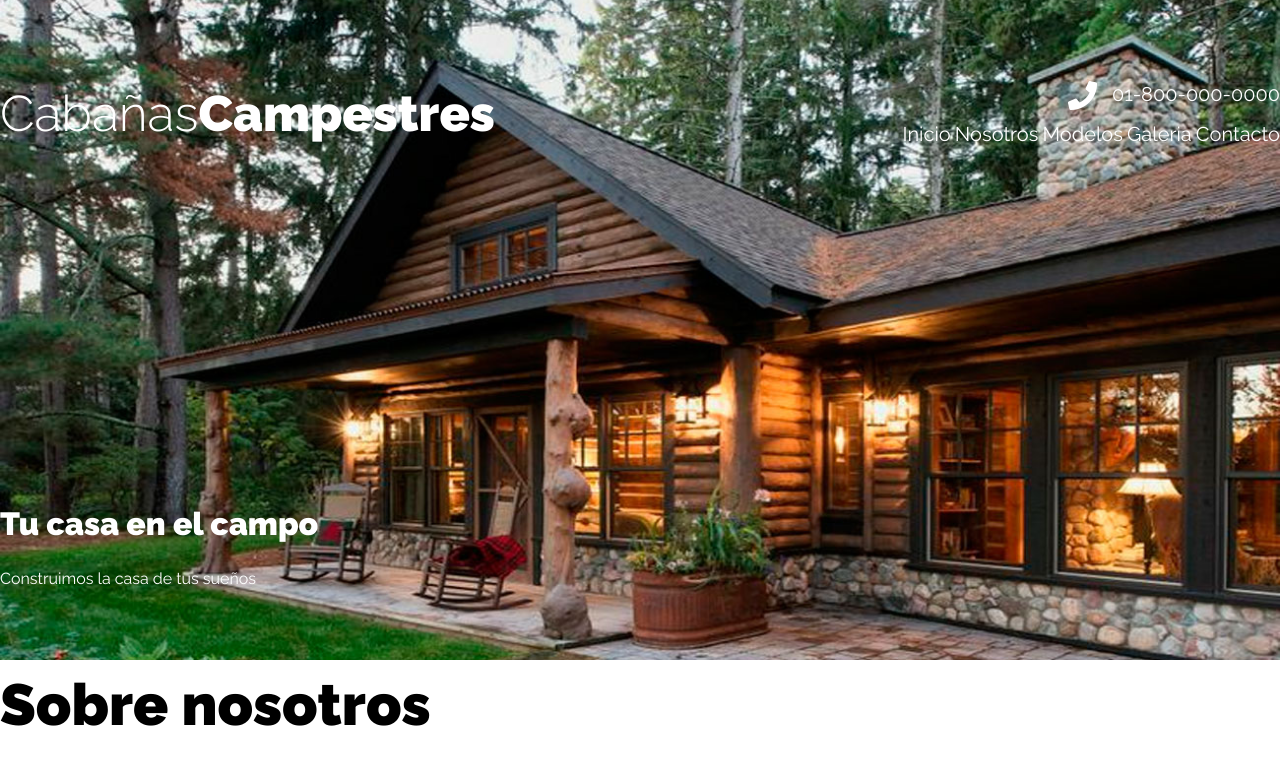
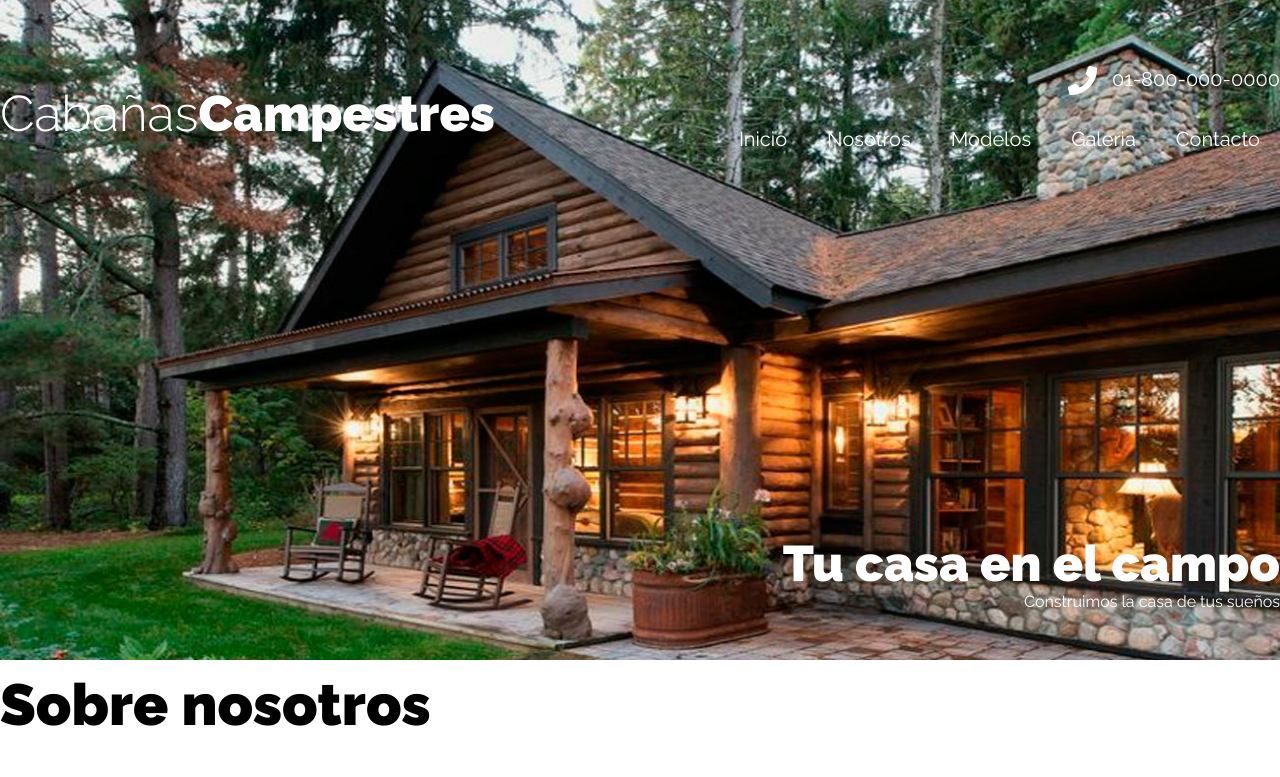
Before and after one commit to ferkuellar/proy_1, a plain HTML site: page index.html in a window 1280 px wide. Shown: the top 777 px of the page. Drawn offline with Linux system fonts and the light colour scheme.

Commit message:
se tremino parcialmente el HEADER

```diff
--- a/css/styles.css
+++ b/css/styles.css
@@ -125,3 +125,61 @@ img {
     color: var(--blanco);
     font-size: 2rem;
 }
+
+.navegacion {
+    display: flex;
+    flex-direction: column;
+    align-items: center;
+    width: 100%;
+    margin-top: 1rem;
+}
+
+@media(min-width: 768px){
+    .navegacion {
+        flex-direction: row;
+    }
+}
+
+.navegacion a {
+    padding: .5rem;
+    transition: background-color 300ms;
+    width: 100%;
+    text-align: center;
+}
+
+@media(min-width: 768px){
+    .navegacion a {
+        padding: 1rem 2rem;
+    }
+}
+
+.navegacion a:hover {
+    background-color: rgb(255 255 255 / .5);
+    color: var(--negro);
+}
+
+.slogan {
+    text-align: center;
+}
+
+@media(min-width: 768px){
+    .slogan {
+        text-align: right;
+    }
+}
+
+.slogan h1 {
+    font-size: 3rem;
+    margin: 0;
+}
+
+@media(min-width: 768px){
+    .slogan h1 {
+        font-size: 5rem;
+    }
+}
+
+.slogan p {
+    margin: 0;
+    line-height: 1;
+}
```
